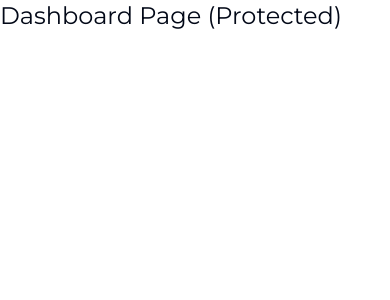
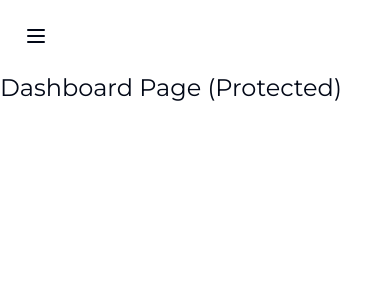
Before and after one commit to mrwebwork/ai-saas, a Next.js app: page /dashboard in a window 390 px wide. Shown: the top 300 px of the page. Built offline with nearby package versions, Linux system fonts and the light colour scheme.

Commit message:
Add mobile navbar and clean up dashboard page removing imports and user login info

```diff
--- a/app/(dashboard)/(routes)/dashboard/page.tsx
+++ b/app/(dashboard)/(routes)/dashboard/page.tsx
@@ -1,10 +1,7 @@
-import { UserButton } from "@clerk/nextjs";
-
 const DashboardPage = () => {
   return (
     <div>
       <h1 className="text-2xl">Dashboard Page (Protected)</h1>
-      <UserButton afterSignOutUrl="/" />
     </div>
   );
 };
--- a/app/(dashboard)/layout.tsx
+++ b/app/(dashboard)/layout.tsx
@@ -1,3 +1,5 @@
+import Navbar from "@/components/Navbar";
+
 const DashBoardLayout = ({ children }: { children: React.ReactNode }) => {
   return (
     <div className="h-full relative">
@@ -5,7 +7,10 @@
         {/* //TODO Sidebar Component go here  */}
         <div className="text-white">Hello Sidebar</div>
       </div>
-      <main className="md:pl-72">{children}</main>
+      <main className="md:pl-72">
+        <Navbar />
+        {children}
+      </main>
     </div>
   );
 };
--- /dev/null
+++ b/components/Navbar.tsx
@@ -0,0 +1,15 @@
+import { Button } from "@/components/ui/button";
+
+import { Menu } from "lucide-react";
+
+const Navbar = () => {
+  return (
+    <div className="flex items-center p-4">
+      <Button variant="ghost" size="icon" className="md:hidden">
+        <Menu />
+      </Button>
+    </div>
+  );
+};
+
+export default Navbar;
```
